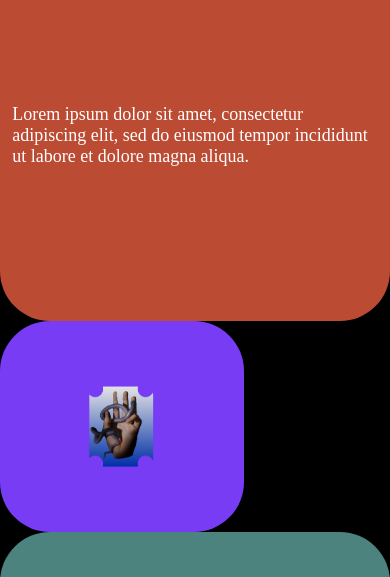
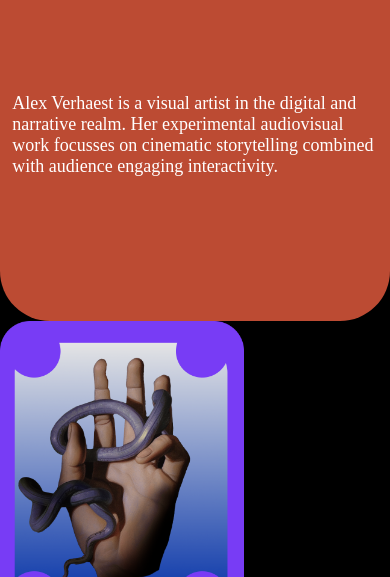
Before and after one commit to studioalexverhaest/site, a plain HTML site: page index.html in a window 390 px wide. Shown: the part 523-1100 px from the top of the page. Drawn offline with nearby package versions, Linux system fonts and the light colour scheme.

Commit message:
text adjustment plus quick responsivity adjustment

```diff
--- a/index.html
+++ b/index.html
@@ -31,8 +31,9 @@
         </div>
         <div class="description">
           <p>
-            Lorem ipsum dolor sit amet, consectetur adipiscing elit, sed do
-            eiusmod tempor incididunt ut labore et dolore magna aliqua.
+            Alex Verhaest is a visual artist in the digital and narrative realm.
+            Her experimental audiovisual work focusses on cinematic storytelling
+            combined with audience engaging interactivity.
           </p>
         </div>
       </article>
--- a/src/css/style.css
+++ b/src/css/style.css
@@ -313,7 +313,7 @@ section.service.service-contact figure img {
   }
 
   section.service figure img {
-    width: 30%;
+    width: 100%;
   }
 
   p {
```
